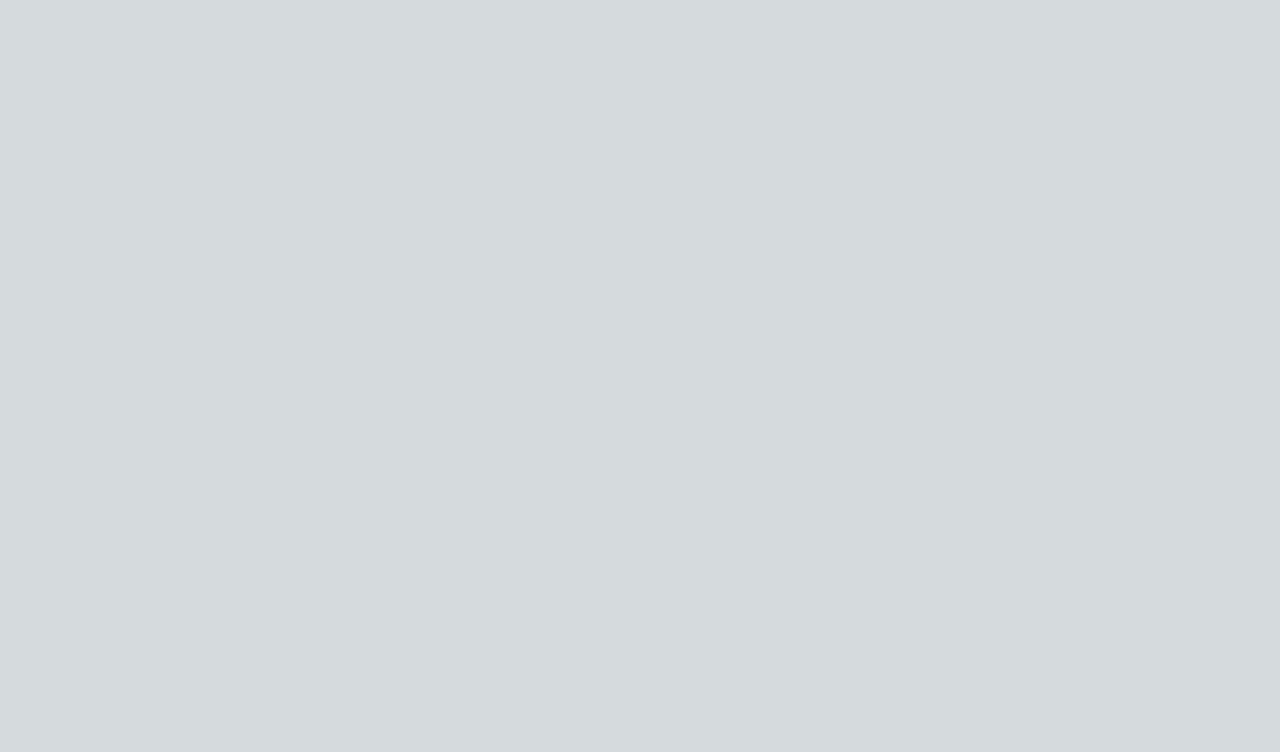
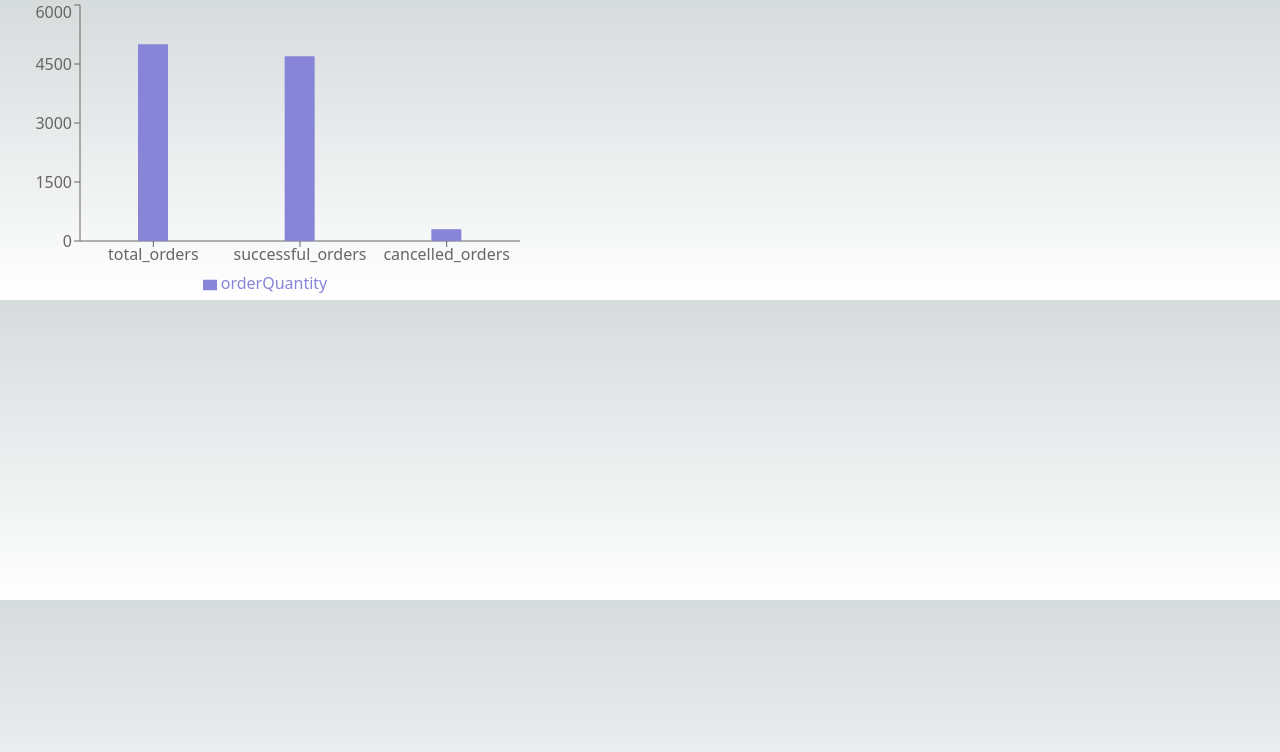
Before and after one commit to chodankarac/assignment-dil_foods, a Next.js app: page / in a window 1280 px wide. Shown: the top 752 px of the page. Built offline with nearby package versions, Linux system fonts and the light colour scheme.

Commit message:
barchart added;implements issue #2

```diff
--- /dev/null
+++ b/componenets/organisms/SalesInsightsChart/index.tsx
@@ -0,0 +1,28 @@
+import { useAppSelector } from "@/redux/hooks";
+import { RootState } from "@/redux/store";
+import React from "react";
+import { Bar, BarChart, Legend, Rectangle, Tooltip, XAxis, YAxis } from "recharts";
+
+const SalesInsightsChart = () => {
+  const data = useAppSelector((state: RootState) => state.ecomData.orderSaleData);
+  return (
+    <div>
+      <BarChart
+        width={550}
+        height={300}
+        data={data}
+        barGap={5}
+        barSize={30}
+        margin={{ top: 5, right: 30, left: 20, bottom: 5 }}
+      >
+        <XAxis dataKey="orderSaleData" />
+        <YAxis />
+        <Tooltip />
+        <Legend />
+        <Bar dataKey="orderQuantity" fill="#8884d8" activeBar={<Rectangle fill="gold" stroke="purple" />} />
+      </BarChart>
+    </div>
+  );
+};
+
+export default SalesInsightsChart;
--- a/componenets/templates/HomePage.tsx
+++ b/componenets/templates/HomePage.tsx
@@ -1,7 +1,28 @@
-import React from "react";
+import React, { useCallback, useEffect } from "react";
+import SalesInsightsChart from "../organisms/SalesInsightsChart";
+import { useAppDispatch } from "@/redux/hooks";
+import { setSalesData } from "@/redux/features/ecomDataSlice";
+import fetchSalesInsightsData from "@/utils/fetchDataResponse";
 
 const HomePage = () => {
-  return <div></div>;
+  const dispatch = useAppDispatch();
+
+  const fetchData = useCallback(async () => {
+    try {
+      dispatch(setSalesData(await fetchSalesInsightsData()));
+    } catch (error) {
+      console.error("Error fetching data:", error);
+    }
+  }, [dispatch]);
+
+  useEffect(() => {
+    fetchData();
+  }, [fetchData]);
+  return (
+    <div>
+      <SalesInsightsChart />
+    </div>
+  );
 };
 
 export default HomePage;
--- a/package.json
+++ b/package.json
@@ -11,6 +11,7 @@
   },
   "dependencies": {
     "@reduxjs/toolkit": "^2.2.1",
+    "axios": "^1.6.7",
     "next": "14.1.0",
     "react": "^18",
     "react-dom": "^18",
--- a/pages/_app.tsx
+++ b/pages/_app.tsx
@@ -1,6 +1,12 @@
+import { store } from "@/redux/store";
 import "@/styles/globals.css";
 import type { AppProps } from "next/app";
+import { Provider } from "react-redux";
 
 export default function App({ Component, pageProps }: AppProps) {
-  return <Component {...pageProps} />;
+  return (
+    <Provider store={store}>
+      <Component {...pageProps} />
+    </Provider>
+  );
 }
--- a/public/ecom-data.json
+++ b/public/ecom-data.json
@@ -2,8 +2,7 @@
   "sales_insights": {
     "total_orders": 5000,
     "successful_orders": 4700,
-    "cancelled_orders": 300,
-    "average_processing_time": "3 hours"
+    "cancelled_orders": 300
   },
   "product_performance": {
     "popular_products": [
@@ -36,8 +35,7 @@
       { "rating": 3, "count": 300 },
       { "rating": 4, "count": 800 },
       { "rating": 5, "count": 2700 }
-    ],
-    "average_rating": 4.3
+    ]
   },
   "customer_demographics": {
     "age_groups": {
--- /dev/null
+++ b/redux/features/ecomDataSlice.ts
@@ -0,0 +1,19 @@
+import { SalesData } from "@/utils/fetchDataResponse";
+import { createSlice } from "@reduxjs/toolkit";
+
+type EcomDataState = {
+  orderSaleData: SalesData[];
+};
+const initialState: EcomDataState = { orderSaleData: [] };
+const ecomDataSlice = createSlice({
+  name: "ecomData",
+  initialState,
+  reducers: {
+    setSalesData(state, action) {
+      state.orderSaleData = action.payload;
+    },
+  },
+});
+
+export const { setSalesData } = ecomDataSlice.actions;
+export default ecomDataSlice.reducer;
--- /dev/null
+++ b/redux/hooks.ts
@@ -0,0 +1,4 @@
+import { useDispatch, useSelector } from "react-redux";
+
+export const useAppSelector = useSelector;
+export const useAppDispatch = useDispatch;
--- /dev/null
+++ b/redux/store.ts
@@ -0,0 +1,10 @@
+import { configureStore } from "@reduxjs/toolkit";
+import ecomDataReducer from "../redux/features/ecomDataSlice";
+
+export const store = configureStore({
+  reducer: {
+    ecomData: ecomDataReducer,
+  },
+});
+
+export type RootState = ReturnType<typeof store.getState>;
--- /dev/null
+++ b/utils/fetchDataResponse.ts
@@ -0,0 +1,21 @@
+import axios from "axios";
+export type SalesData = {
+  orderSaleData: string;
+  orderQuantity: number;
+};
+
+type SalesDataResponse = {
+  sales_insights: Record<string, number>;
+};
+const fetchSalesInsightsData = async (): Promise<SalesData[]> => {
+  const response = await axios.get<SalesDataResponse>("/ecom-data.json");
+
+  const salesData = Object.entries(response.data.sales_insights).map(([orderSaleData, orderQuantity]) => ({
+    orderSaleData,
+    orderQuantity,
+  }));
+
+  return salesData;
+};
+
+export default fetchSalesInsightsData;
```
Also changed, not shown: 1 other file (tests, documents, lock files or other folders).
